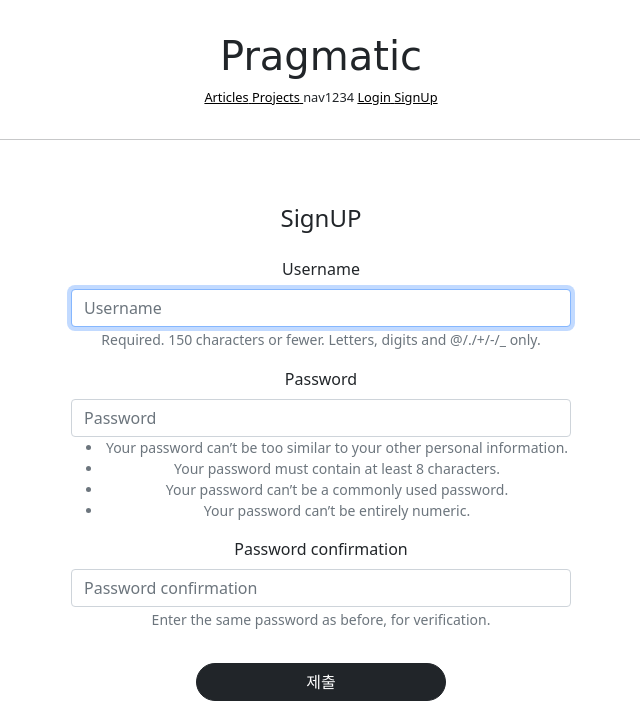
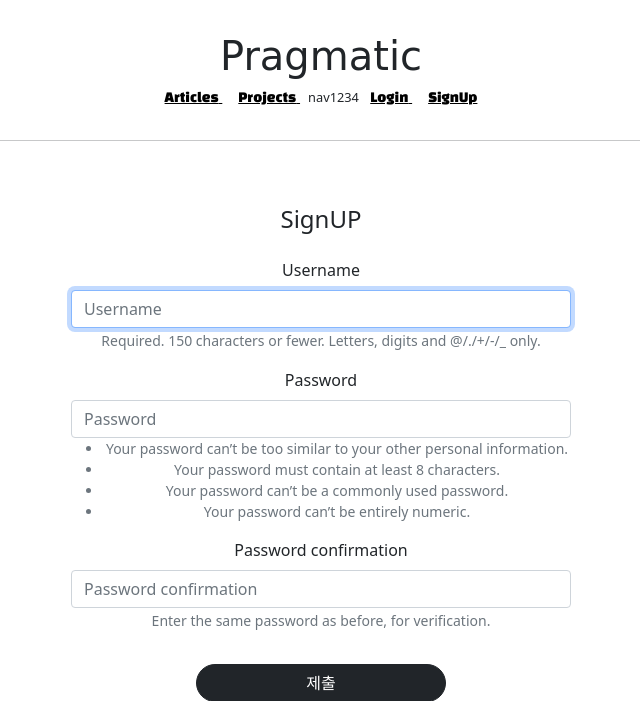
Before and after one commit to akfangus/pycharmbegin, a Django app: page /accounts/create/ in a window 1280 px wide. Shown: the top 701 px of the page, without its empty margins (319-959 px from the left). Run offline with Django 4.2, Linux system fonts and the light colour scheme; some libraries are stand-ins or nearby versions; some web fonts are replaced.

Commit message:
project css

```diff
--- a/static/base.css
+++ b/static/base.css
@@ -30,3 +30,9 @@ a:hover {
     color: black;
     text-decoration: none;
 }
+
+
+.pragmatic_header_nav{
+    font-family: 'Black Han Sans', sans-serif;
+    margin: 1rem 0.5rem;
+}
--- a/templates/head.html
+++ b/templates/head.html
@@ -14,6 +14,9 @@
     <link rel="preconnect" href="https://fonts.googleapis.com">
     <link rel="preconnect" href="https://fonts.gstatic.com" crossorigin>
     <link href="https://fonts.googleapis.com/css2?family=Edu+VIC+WA+NT+Beginner&display=swap" rel="stylesheet">
+    <link rel="preconnect" href="https://fonts.googleapis.com">
+    <link rel="preconnect" href="https://fonts.gstatic.com" crossorigin>
+    <link href="https://fonts.googleapis.com/css2?family=Black+Han+Sans&display=swap" rel="stylesheet">
 
 
 
--- a/templates/header.html
+++ b/templates/header.html
@@ -3,10 +3,10 @@
     <div class="pragmatic_header_button">
 
 
-        <a href="{% url 'articleapp:list' %}">
+        <a href="{% url 'articleapp:list' %}" class="pragmatic_header_nav">
             <span>Articles</span>
         </a>
-        <a href="{% url 'projectapp:list' %}">
+        <a href="{% url 'projectapp:list' %}" class="pragmatic_header_nav">
             <span>Projects</span>
         </a>
         <span>nav1234</span>
@@ -14,18 +14,18 @@
 
 <!--        로그인/로그아웃 onoff 설정-->
         {% if not user.is_authenticated %}
-        <a href="{% url 'accountapp:login' %}?next={{request.path}}">
+        <a href="{% url 'accountapp:login' %}?next={{request.path}}" class="pragmatic_header_nav">
             <span>Login</span>
         </a>
 
-        <a href="{% url 'accountapp:create' %}">
+        <a href="{% url 'accountapp:create' %}" class="pragmatic_header_nav">
             <span>SignUp</span>
         </a>
         {% else %}
-        <a href="{% url 'accountapp:detail' pk=user.pk %}">
+        <a href="{% url 'accountapp:detail' pk=user.pk %}" class="pragmatic_header_nav">
             <span>Mypage</span>
         </a>
-        <a href="{% url 'accountapp:logout' %}?next={{request.path}}">
+        <a href="{% url 'accountapp:logout' %}?next={{request.path}}" class="pragmatic_header_nav">
             <span>Logout</span>
         </a>
         {% endif %}
```
